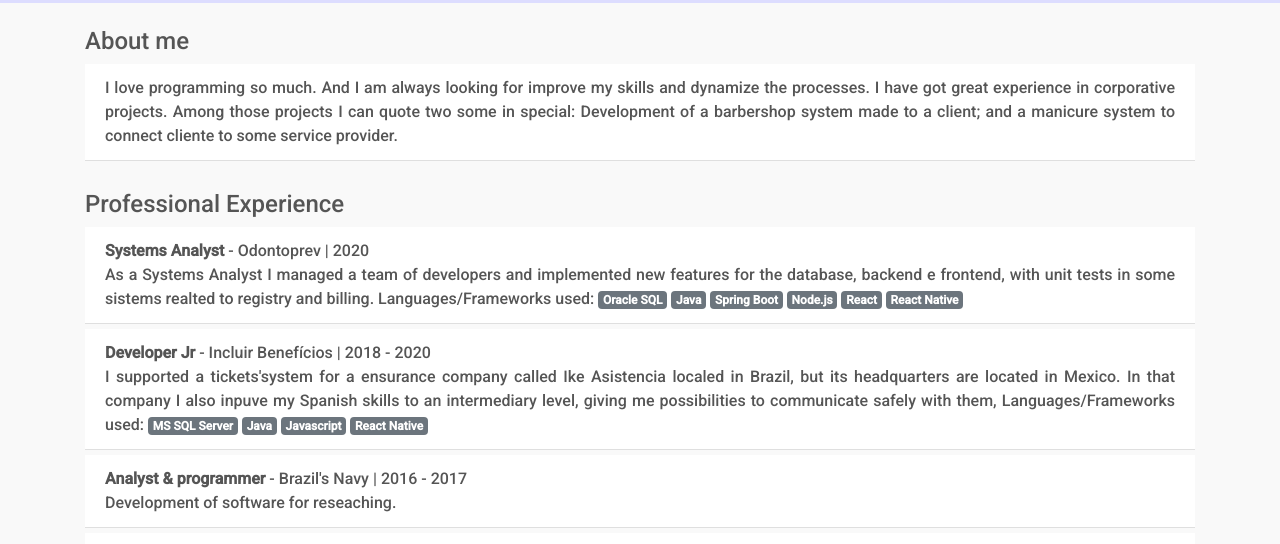
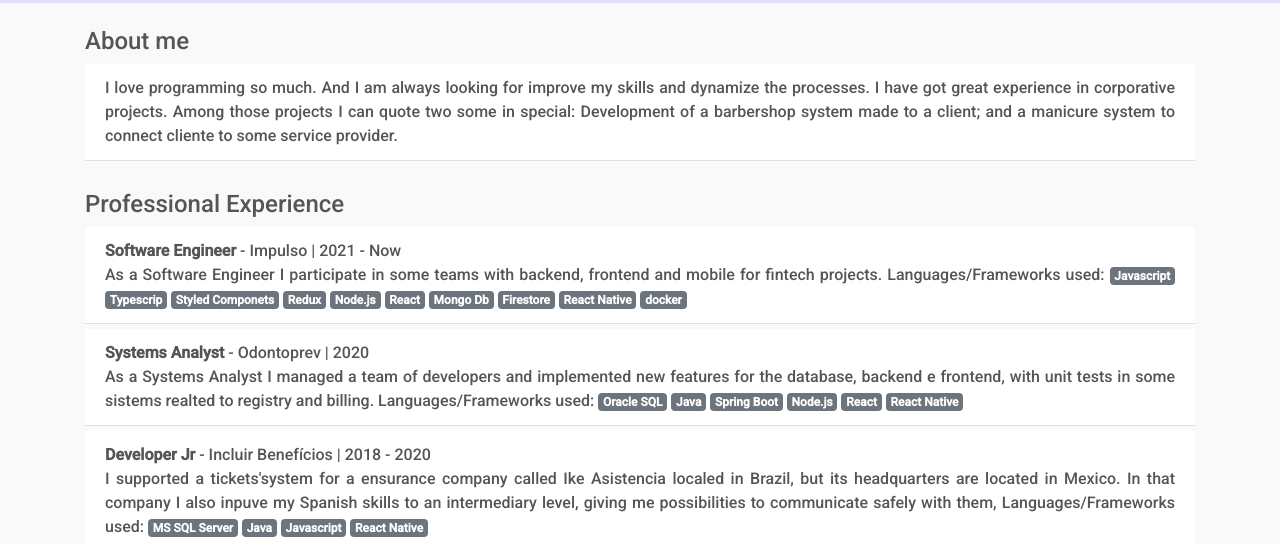
Before and after one commit to flaviotsx/cv-en, a plain HTML site: page index.html in a window 1280 px wide. Shown: the part 197-741 px from the top of the page. Drawn offline with nearby package versions, Linux system fonts and the light colour scheme.

Commit message:
Update index.html

```diff
--- a/index.html
+++ b/index.html
@@ -73,6 +73,24 @@
       <h4>Professional Experience</h4>
 
       <ul class="list-group list-group-flush mb-4">
+        <li class="list-group-item">
+          <b>Software Engineer</b> - Impulso | 2021 - Now
+          <p class="m-0 text-justify">
+            As a Software Engineer I participate in some teams with backend,
+            frontend and mobile for fintech projects.
+            Languages/Frameworks used:
+            <span class="badge badge-secondary">Javascript</span>
+            <span class="badge badge-secondary">Typescrip</span>
+            <span class="badge badge-secondary">Styled Componets</span>
+            <span class="badge badge-secondary">Redux</span>
+            <span class="badge badge-secondary">Node.js</span>
+            <span class="badge badge-secondary">React</span>
+            <span class="badge badge-secondary">Mongo Db</span>
+            <span class="badge badge-secondary">Firestore</span>
+            <span class="badge badge-secondary">React Native</span>
+            <span class="badge badge-secondary">docker</span>
+          </p>
+        </li>
         <li class="list-group-item">
           <b>Systems Analyst</b> - Odontoprev | 2020
           <p class="m-0 text-justify">
```
